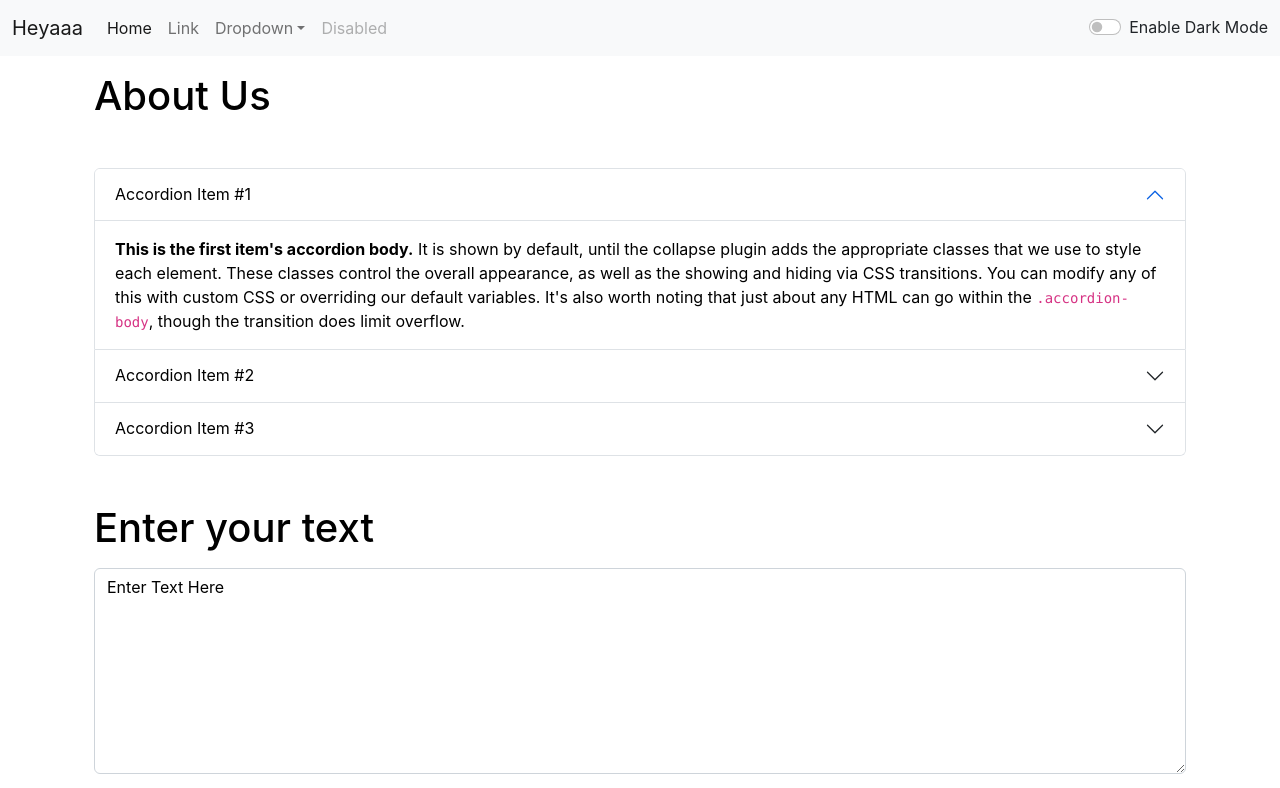
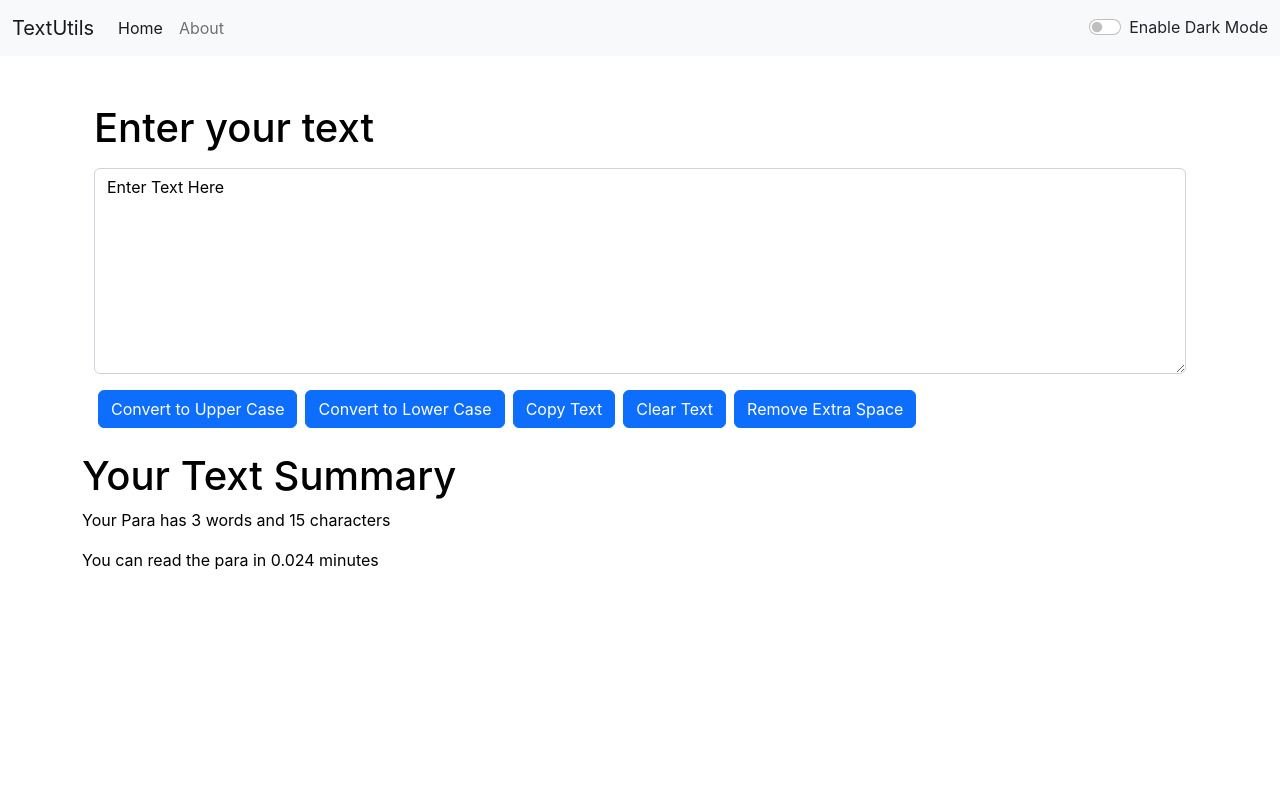
Before and after one commit to phantomcoder11/React-Text-Utils, a React (Create React App) app: page / in a window 1280 px wide. Shown: the top 788 px of the page. Built offline with nearby package versions, Linux system fonts and the light colour scheme.

Commit message:
react router dom added

```diff
--- a/package.json
+++ b/package.json
@@ -8,6 +8,7 @@
     "@testing-library/user-event": "^13.5.0",
     "react": "^18.2.0",
     "react-dom": "^18.2.0",
+    "react-router-dom": "^6.4.2",
     "react-scripts": "5.0.1",
     "web-vitals": "^2.1.4"
   },
--- a/src/App.js
+++ b/src/App.js
@@ -1,9 +1,14 @@
-import { useState } from 'react';
+import React,{ useState } from 'react';
 import './App.css';
 import About from './components/About';
 import Alerts from './components/Alerts';
 import Navbar from './components/Navbar';
 import TextForm from './components/TextForm';
+import {
+  BrowserRouter as Router,
+  Route,
+  Routes
+} from "react-router-dom";
 function App() {
   const [mode,setMode] = useState("light");
   const toggleMode = () => {
@@ -31,15 +36,33 @@
    }
   return (
     <>
-
+     {/* <Router>
     <Navbar title="Heyaaa" mode={mode} toggleMode={toggleMode}/>
     <Alerts alert={alert}/>
     <div className='container'>
-      <About mode={mode}/>
-    <TextForm title="Enter your text" mode={mode} showAlert={showAlert}/>
 
+
+    <Routes>
+          <Route path="/about">
+          <About mode={mode}/>
+          </Route>
+          <Route path="/">
+          <TextForm title="Enter your text" mode={mode} showAlert={showAlert}/>
+          </Route>
+    </Routes>
     </div>
+    </Router> */}
+    <Router>
+    <Navbar title="TextUtils" mode={mode} toggleMode={toggleMode}/>
+    <Alerts alert={alert}/>
+    <div className='container my-5'>
+        <Routes>
+          <Route exact path="/about" element={ <About mode={mode}/>}/>
+          <Route exact path="/" element={ <TextForm title="Enter your text" mode={mode} showAlert={showAlert}/>}/>
 
+        </Routes>
+    </div>
+    </Router>
     </>
 
   );
--- a/src/components/Alerts.js
+++ b/src/components/Alerts.js
@@ -9,6 +9,7 @@
     props.alert &&<div>
       <div class={`alert alert-${props.alert.type} alert-dismissible fade show`} role="alert">
         <strong>{capitalize(props.alert.type)}</strong> : {props.alert.msg}
+
       </div>
     </div>
   );
--- a/src/components/Navbar.js
+++ b/src/components/Navbar.js
@@ -1,5 +1,6 @@
-import React,{useState} from 'react'
+import React from 'react'
 import propTypes from 'prop-types'
+import {Link} from "react-router-dom";
 export default function Navbar(props) {
   return (
    <>
@@ -12,12 +13,12 @@
     <div className="collapse navbar-collapse" id="navbarSupportedContent">
     <ul className="navbar-nav me-auto mb-2 mb-lg-0">
         <li className="nav-item">
-          <a className="nav-link active" aria-current="page" href="/">Home</a>
+          <Link className="nav-link active" aria-current="page" to="/">Home</Link>
         </li>
         <li className="nav-item">
-          <a className="nav-link" href="/">Link</a>
+          <Link className="nav-link" to="/about">About</Link>
         </li>
-        <li className="nav-item dropdown">
+        {/* <li className="nav-item dropdown">
           <a className="nav-link dropdown-toggle" href="/" role="button" data-bs-toggle="dropdown" aria-expanded="false">
             Dropdown
           </a>
@@ -27,10 +28,10 @@
             <li><hr className="dropdown-divider" /></li>
             <li><a className="dropdown-item" href="/">Something else here</a></li>
           </ul>
-        </li>
-        <li className="nav-item">
+        </li> */}
+        {/* <li className="nav-item">
           <a className="nav-link disabled">Disabled</a>
-        </li>
+        </li> */}
       </ul>
       <div className={`form-check form-switch text-${props.mode==='light'?'dark':'light'}`}>
   <input className="form-check-input" onClick={props.toggleMode} type="checkbox" role="switch" id="flexSwitchCheckDefault" />
```
Also changed, not shown: src/components/About.js (+1 -22 lines), 1 other file (tests, documents, lock files or other folders).
